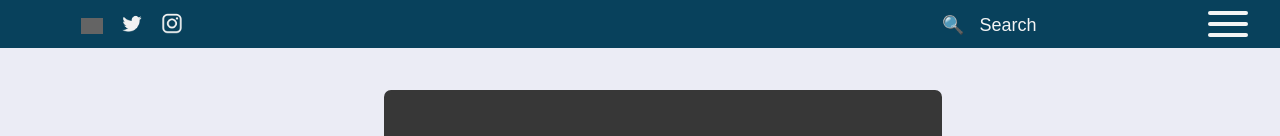
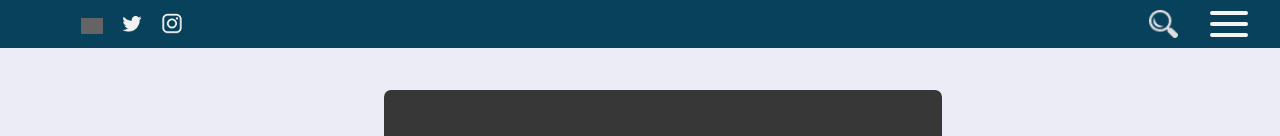
Before and after one commit to taihelsel/open-source-forum, a React (Create React App) app: page / in a window 1280 px wide. Shown: the top 136 px of the page. Built offline with nearby package versions, Linux system fonts and the light colour scheme; grey boxes are pictures that could not be loaded.

Commit message:
changed search input to btn

```diff
--- a/src/App.css
+++ b/src/App.css
@@ -31,30 +31,10 @@ html,body,.App{
     margin-right:2em;
     height:100%;
 }
-.searchbox{
-    display:inline-block;
-    position: relative;
-    bottom:0.8em;
-    height:100%;
-    color:var(--paper);
-}
-.searchbox input{
-    height: 50%;
-    background: transparent;
-    border: none;
-    color: var(--paper);
-    font-size: 18px;
-}
-.searchbox input::placeholder {
-    color:var(--paper);
-}
-.searchbox input::-ms-input-placeholder {
-    color:var(--paper);
-}
 .hamburger-btn{
     display:inline-block;
     cursor:pointer;
-    width:2.5em;
+    width:2.4em;
     margin-top:0.25em;
     margin-left: 2em;
 }
@@ -77,7 +57,18 @@ html,body,.App{
     -webkit-transform: rotate(45deg) translate(-8px, -8px);
     transform: rotate(45deg) translate(-8px, -8px);
 }
-
+.search-btn{
+    display: inline-block;
+    position: relative;
+    bottom:0.35em;
+    width:1.8em;
+    filter: invert(100%) contrast(125%);
+    cursor: pointer;
+}
+.search-btn img{
+    width:100%;
+    height:100%;
+}
 .header-nav .social-links-wrapper{
     list-style: none;
     margin:0;
--- a/src/components/Header.js
+++ b/src/components/Header.js
@@ -2,6 +2,7 @@ import React, { Component } from 'react';
 
 class Header extends Component {
     handleHamburgerClick = (e) => {
+        alert("todo onclick");
         if (e.currentTarget.classList.contains("hamburger-btn-x") === true) {
             //Close hamburger menu & revert to original state
             e.currentTarget.classList.remove("hamburger-btn-x");
@@ -10,6 +11,9 @@ class Header extends Component {
             //Open hamburger menu and convert item to X
             e.currentTarget.classList.add("hamburger-btn-x");
         }
+    }
+    handleSearchClick = (e) =>{
+        alert("todo onclick");
     }
     render() {
         return (
@@ -34,8 +38,8 @@ class Header extends Component {
                         </li>
                     </ul>
                     <ul className="nav-control-wrapper">
-                        <li className="searchbox">
-                            <input type="text" placeHolder="&#x1F50D; &nbsp; Search" />
+                        <li onClick={this.handleSearchClick} className="search-btn">
+                            <img src={require(".././media/images/icons/search-icon.png")} alt="Search Icon"/>
                         </li>
                         <li onClick={this.handleHamburgerClick} className="hamburger-btn">
                             <div></div>
```
Also changed, not shown: src/media/images/icons/search-icon.png (added).
